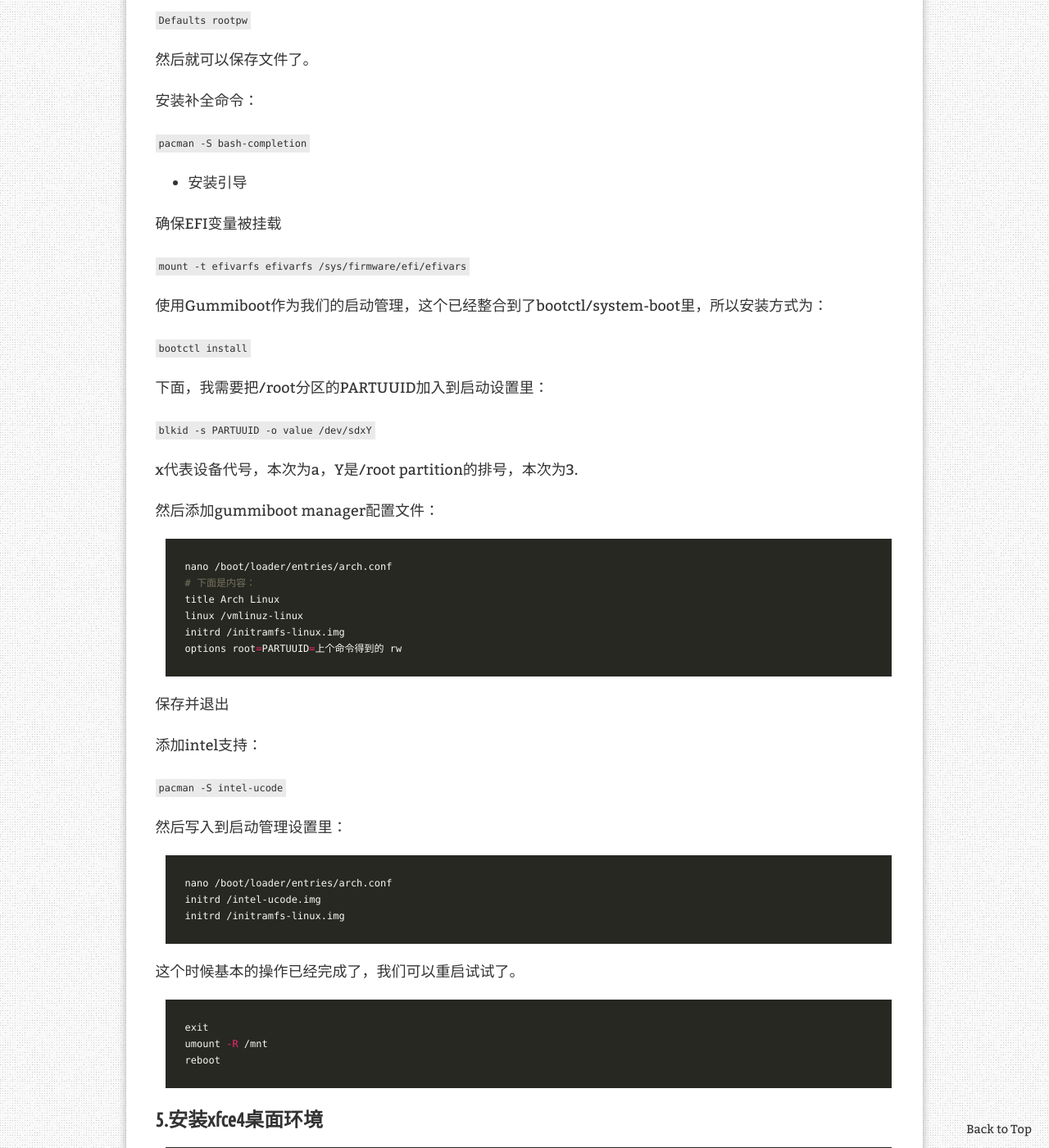
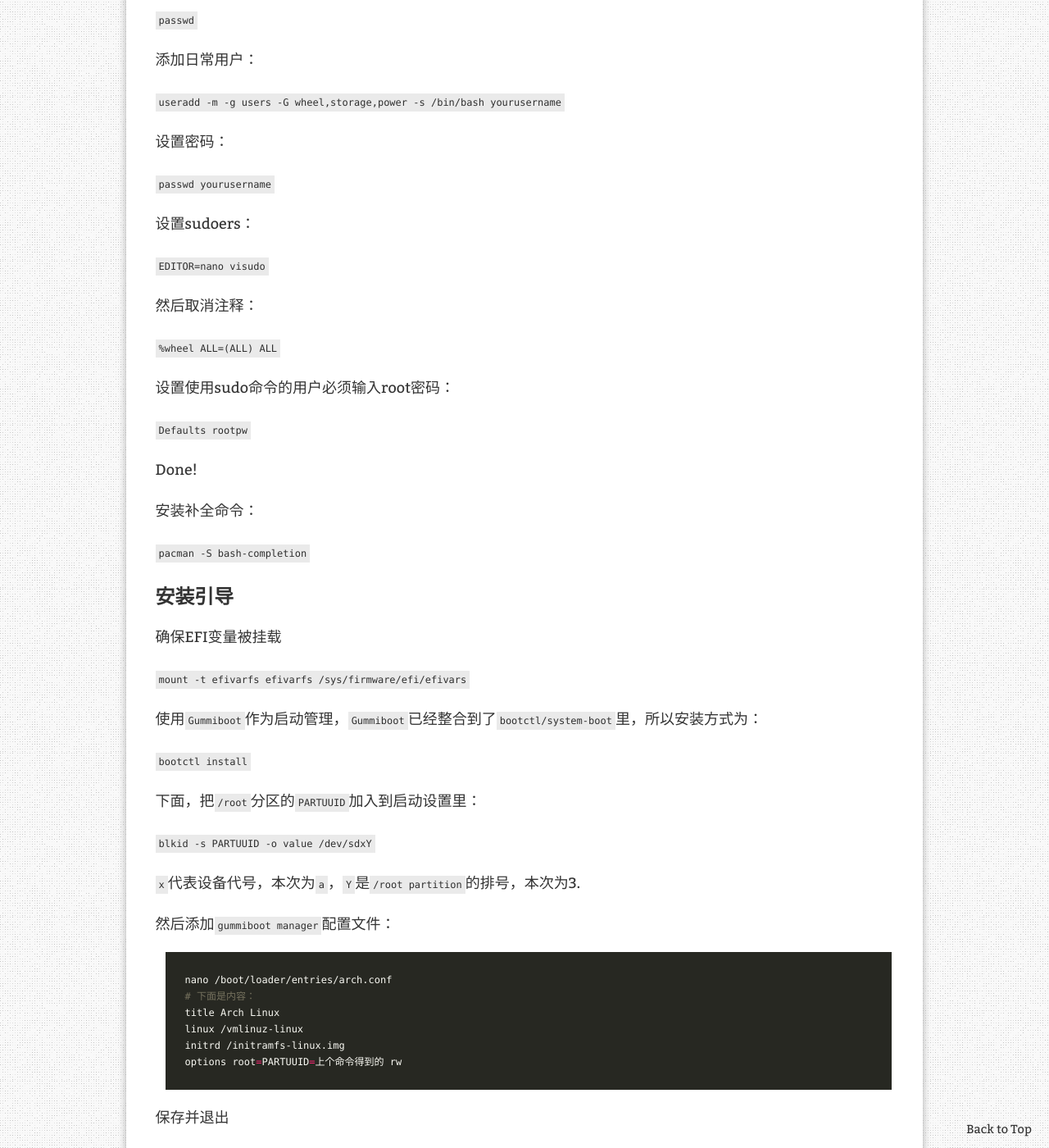
Before and after one commit to mrcwl/bryceyang.github.io, a Jekyll site: the page built from _posts/2017-05-24-Arch-Linux安装过程整理.markdown, in a window 1280 px wide and 1400 px high, scrolled down 5882 px. Shown: the whole window at 82% size. Built offline with Jekyll 4.4.1, drawn with Linux system fonts in a browser that asks for light colours; nearby versions of some CDN libraries; comment, search, counter and statistics services are not loaded; some of the changed text lies outside the part shown.

````diff
--- a/_posts/2017-05-24-Arch-Linux安装过程整理.markdown
+++ b/_posts/2017-05-24-Arch-Linux安装过程整理.markdown
@@ -1,19 +1,20 @@
 ---
 layout: post
-title: Arch linux安装过程整理
+title: Arch linux安装以及后续配置过程整理
 categories: [Linux]
 tags: [Linux]
 redirect_from:
   - /2017/05/24/
 ---
-* Kramdown table of contents
+
+*  Kramdown table of contents
 {:toc .toc}
 
 > **整理一下这个教程便于以后可以无脑重装Arch Linux，美滋滋啊。**
 
-### 准备以及分区
+## 准备以及分区
 
-**1.准备**
+### 1.准备
 
 - 准备内容
 
@@ -27,7 +28,7 @@ redirect_from:
 
   1. On windows: Rufus
 
-  2. On linux: ```sudo dd if=/path_to_arch_.iso of=/dev/sdx```
+  2. On linux: `sudo dd if=/path_to_arch_.iso of=/dev/sdx`
 
 > sdx代表你的U盘，可以用lsblk命令查看得到。
 
@@ -41,7 +42,7 @@ redirect_from:
 
 如果有输出，就说明已经开启。
 
-**2.分区**
+### 2.分区
 
 `lsblk`
 
@@ -122,25 +123,25 @@ mount /dev/sda1 /mnt/boot
 mount /dev/sda4 /mnt/home
 ```
 
-设置mirrorlist
+### 设置mirrorlist
 
->学校有ipv6的学生可以用清华的源，ipv6直连，美滋滋。
+> 学校有ipv6的学生可以用清华的源，ipv6直连，美滋滋。
 
 `nano /etc/pacman.d/mirrorlist`
 
-然后在最前面加上
+在最前面加上
 
 ```
 # Tsinghua
 Server = http://mirrors.tuna.tsinghua.edu.cn/archlinux/$repo/os/$arch
 ```
-然后安装系统
+### 安装系统
 
 ```
 pacstrap -i /mnt base base-devel
 ```
 
-然后创建fstab文件到新安装系统：
+将分区结构写入新系统：
 
 ```
 genfstab -U -p /mnt >> /mnt/etc/fstab
@@ -152,7 +153,11 @@ genfstab -U -p /mnt >> /mnt/etc/fstab
 
 `arch-chroot /mnt`
 
-接下来设置语言，linux下界面语言还是用英文吧。
+### 配置系统
+
+#### 设置语言
+
+个人喜欢用英文，因为跟整体linux环境比较统一。
 
 `nano /etc/locale.gen`
 
@@ -169,7 +174,7 @@ echo LANG=en_US.UTF-8 > /etc/locale.conf
 export LANG=en_US.UTF-8
 ```
 
-设置时区：
+#### 设置时区：
 
 `ln -s /usr/share/zoneinfo/Asia/Shanghai > /etc/localtime`
 
@@ -179,11 +184,13 @@ export LANG=en_US.UTF-8
 
 `hwclock --systohc --utc`
 
-设置主机名：
+#### 设置主机名：
 
 `echo hostname > /etc/hostname`
 
-然后编辑`pacman.conf`取消multilib前面的注释：
+#### 对`pacman.conf`的细化修改
+
+编辑`pacman.conf`取消multilib前面的注释：
 
 这个是为了在64位机器上运行32位程序
 
@@ -212,6 +219,8 @@ Server = https://mirrors.tuna.tsinghua.edu.cn/archlinuxcn/$arch
 
 这个时候就可以保存`pacman.conf`文件了。
 
+#### 账户相关
+
 设置root账户的密码：
 
 `passwd`
@@ -224,7 +233,7 @@ Server = https://mirrors.tuna.tsinghua.edu.cn/archlinuxcn/$arch
 
 `passwd yourusername`
 
-然后是设置sudoers：
+设置sudoers：
 
 `EDITOR=nano visudo`
 
@@ -232,42 +241,43 @@ Server = https://mirrors.tuna.tsinghua.edu.cn/archlinuxcn/$arch
 
 `%wheel ALL=(ALL) ALL`
 
-然后让使用sudo命令的用户必须输入root密码：
+设置使用sudo命令的用户必须输入root密码：
 
 `Defaults rootpw`
 
-然后就可以保存文件了。
+Done!
+
 
 安装补全命令：
 
 `pacman -S bash-completion`
 
-- 安装引导
+### 安装引导
 
 确保EFI变量被挂载
 
 `mount -t efivarfs efivarfs /sys/firmware/efi/efivars`
 
-使用Gummiboot作为我们的启动管理，这个已经整合到了bootctl/system-boot里，所以安装方式为：
+使用`Gummiboot`作为启动管理，`Gummiboot`已经整合到了`bootctl/system-boot`里，所以安装方式为：
 
 `bootctl install`
 
-下面，我需要把/root分区的PARTUUID加入到启动设置里：
+下面，把`/root`分区的`PARTUUID`加入到启动设置里：
 
 `blkid -s PARTUUID -o value /dev/sdxY`
 
-x代表设备代号，本次为a，Y是/root partition的排号，本次为3.
+`x`代表设备代号，本次为`a`，`Y`是`/root partition`的排号，本次为3.
 
-然后添加gummiboot manager配置文件：
+然后添加`gummiboot manager`配置文件：
 
-```shell
+~~~ shell
 nano /boot/loader/entries/arch.conf
 # 下面是内容：
 title Arch Linux
 linux /vmlinuz-linux
 initrd /initramfs-linux.img
 options root=PARTUUID=上个命令得到的 rw
-```
+~~~
 
 保存并退出
 
@@ -290,7 +300,7 @@ exit
 umount -R /mnt
 reboot
 ```
-### 5.安装xfce4桌面环境
+## 安装xfce4桌面环境
 
 ```shell
 sudo pacman -S mesa
@@ -303,16 +313,16 @@ reboot
 ```
 安装完成，可以使用了。美滋滋。
 
-### 6.安装Tex Live
+## 安装Tex Live
 
-```shell
+~~~ shell
 yaourt -S texlive-most
 yaourt -S texlive-langchinese
 yaourt -S texstudio
-```
+~~~
 安装完成之后使用`tex --version`测试：
 
-```
+~~~
 -<%>- tex --version
 TeX 3.14159265 (TeX Live 2016/Arch Linux)
 kpathsea version 6.2.2
@@ -323,7 +333,8 @@ the Lesser GNU General Public License.
 For more information about these matters, see the file
 named COPYING and the TeX source.
 Primary author of TeX: D.E. Knuth.
-```
+~~~
+
 使用texstudio编写测试文件：
 
 新建test.tex,内容如下：
````
Also changed, not shown: other parts of _posts/2017-05-24-Arch-Linux安装过程整理.markdown (+2 -2 lines).
